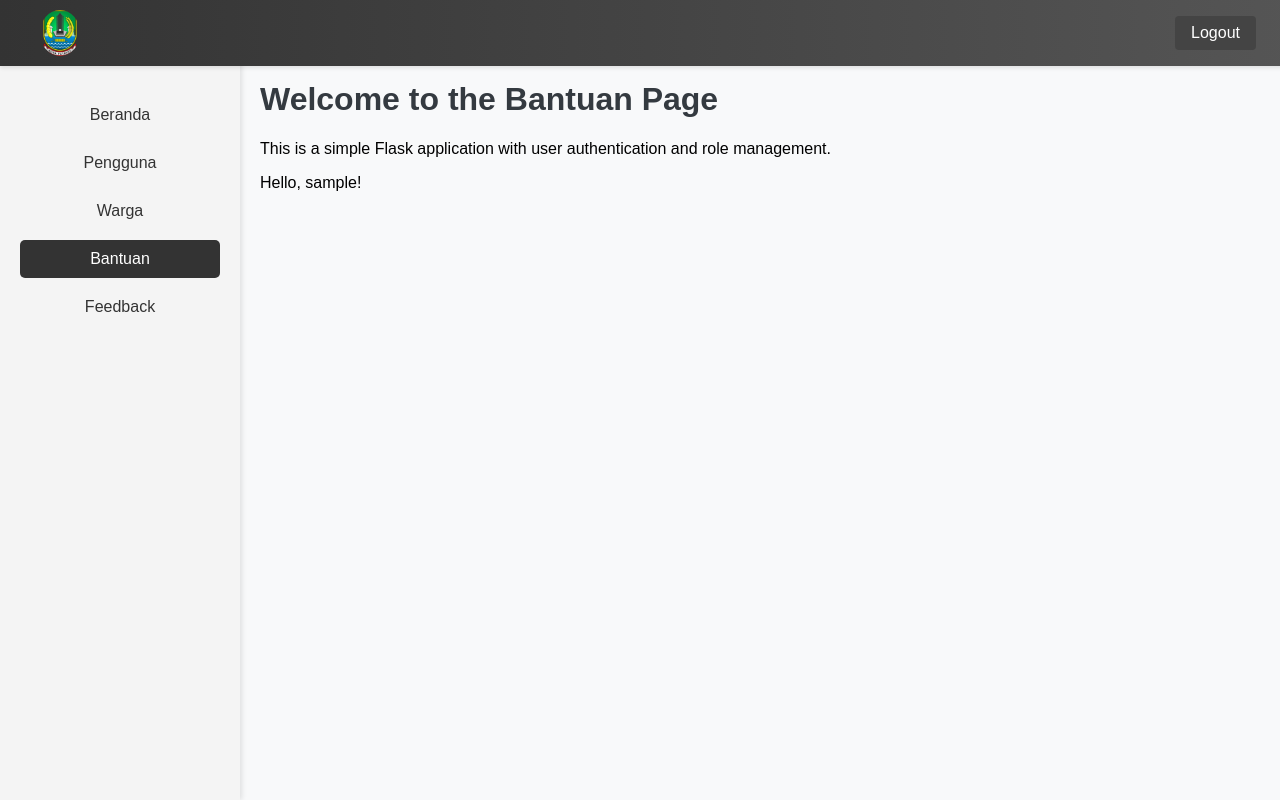
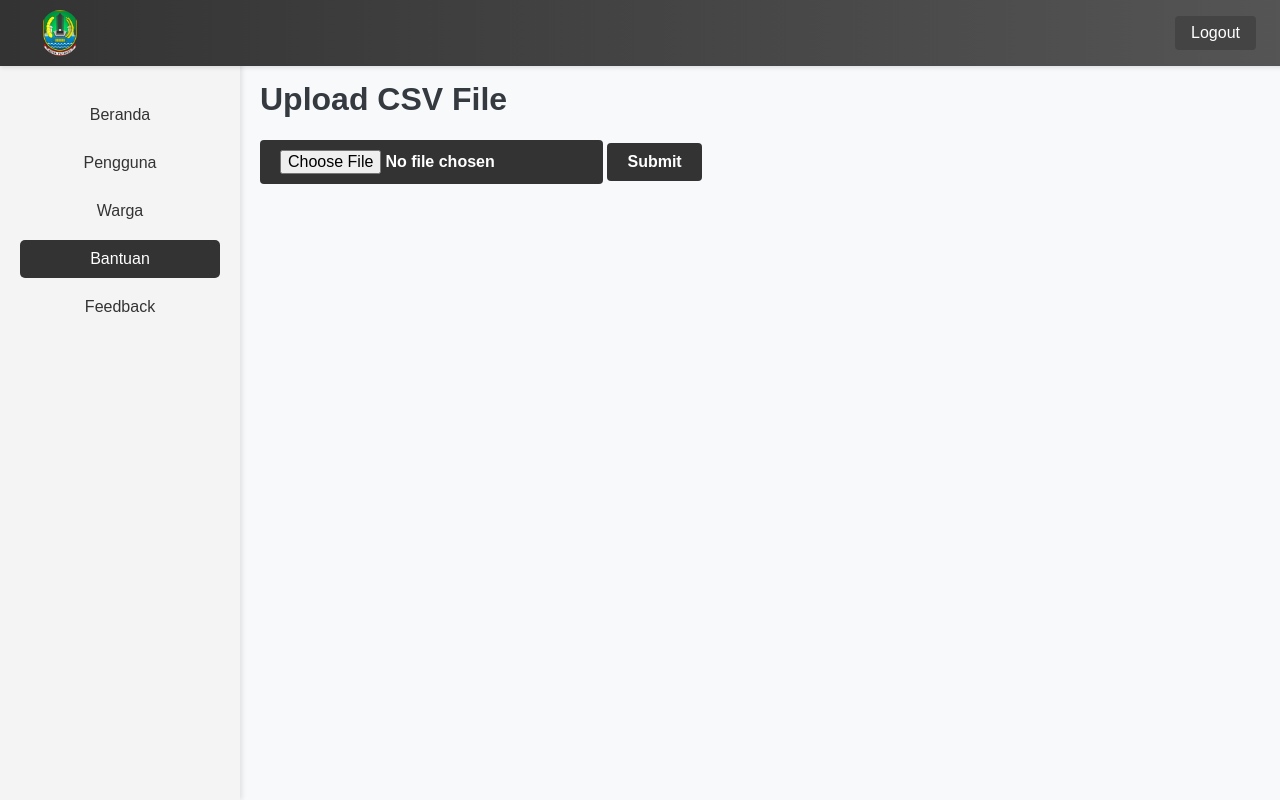
Before and after one commit to ahmdsen/Skripsi-hussein, a Flask app: page /assistance in a window 1280 px wide. Run offline with Flask 3, Linux system fonts and the light colour scheme; the visitor is signed in with stand-in values (Sample User, id 1).

Commit message:
data table bantuan

```diff
--- a/routes.py
+++ b/routes.py
@@ -9,6 +9,11 @@ from models import User, Citizen
 from forms import RegistrationForm, LoginForm
 from flask_login import login_user, current_user, logout_user, login_required
 from werkzeug.security import generate_password_hash, check_password_hash
+import pandas as pd
+from sklearn.model_selection import train_test_split
+from sklearn.preprocessing import LabelEncoder
+from sklearn.naive_bayes import CategoricalNB
+from sklearn.metrics import classification_report
 
 logging.basicConfig(level=logging.DEBUG)
 
@@ -183,3 +188,34 @@ def delete_user(id):
     db.session.commit()
     flash('User deleted successfully!', 'success')
     return redirect(url_for('users'))  # Redirect to a route where all users are listed
+
+@app.route('/upload', methods=['GET', 'POST'])
+def upload_file():
+    if request.method == 'POST':
+        # Check if the post request has the file part
+        if 'file' not in request.files:
+            flash('No file part', 'danger')
+            return redirect(request.url)
+        file = request.files['file']
+        # If user does not select file, browser also
+        # submit an empty part without filename
+        if file.filename == '':
+            flash('No selected file', 'danger')
+            return redirect(request.url)
+        if file and allowed_file(file.filename):
+            filename = secure_filename(file.filename)
+            file_path = os.path.join(app.config['UPLOAD_FOLDER'], filename)
+            file.save(file_path)
+            flash('File uploaded successfully', 'success')
+            table_data = process_csv_file(file_path)
+            print(table_data)
+            return render_template('assistance/assistance.html', table_data=table_data)
+    return render_template('assistance/assistance.html', table_data=None)
+
+def process_csv_file(file_path):
+    data = []
+    with open(file_path, 'r', newline='', encoding='utf-8-sig') as f:  # Use utf-8-sig for BOM handling
+        reader = csv.DictReader(f, delimiter=';')  # Specify delimiter as semicolon
+        for row in reader:
+            data.append(row)
+    return data
--- a/templates/assistance/assistance.html
+++ b/templates/assistance/assistance.html
@@ -1,10 +1,168 @@
 {% extends "base.html" %}
+
+{% block title %}
+Add Users - Warga Bansos App
+{% endblock %}
+
 {% block content %}
-    <h1>Welcome to the Bantuan Page</h1>
-    <p>This is a simple Flask application with user authentication and role management.</p>
-    {% if current_user.is_authenticated %}
-        <p>Hello, {{ current_user.username }}!</p>
-    {% else %}
-        <p>Please <a href="{{ url_for('login') }}">login</a> or <a href="{{ url_for('register') }}">register</a>.</p>
-    {% endif %}
+{% block styles %}
+<style>
+    .btn {
+        display: inline-block;
+        padding: 6px 12px;
+        margin-bottom: 0;
+        font-size: 14px;
+        font-weight: normal;
+        line-height: 1.42857143;
+        text-align: center;
+        white-space: nowrap;
+        vertical-align: middle;
+        cursor: pointer;
+        border: 1px solid transparent;
+        border-radius: 4px;
+        text-decoration: none;
+        margin-right: 5px;
+    }
+
+    .btn-primary {
+        color: #fff;
+        background-color: #333;
+        border-color: #333;
+    }
+
+    .btn-warning {
+        color: #fff;
+        background-color: #f0ad4e;
+        border-color: #eea236;
+    }
+
+    .btn-danger {
+        color: #fff;
+        background-color: #d9534f;
+        border-color: #d43f3a;
+    }
+
+    .table {
+        width: 100%;
+        margin-bottom: 20px;
+        border-collapse: collapse;
+        border: 1px solid #ddd;
+    }
+
+    .table th,
+    .table td {
+        padding: 12px;
+        line-height: 1.42857143;
+        vertical-align: top;
+        border: 1px solid #ddd;
+    }
+
+    .table th {
+        background-color: #333;
+        color: #fff;
+        text-align: left;
+        font-weight: bold;
+    }
+
+    .table tr:nth-child(even) {
+        background-color: #f9f9f9;
+    }
+
+    .table tr:hover {
+        background-color: #f1f1f1;
+    }
+
+    .actions {
+        white-space: nowrap;
+    }
+
+    .delete-form {
+        display: inline;
+    }
+
+    .delete-form button {
+        display: inline-block;
+        margin-bottom: 0;
+        font-size: 14px;
+        font-weight: normal;
+        line-height: 1.42857143;
+        text-align: center;
+        white-space: nowrap;
+        vertical-align: middle;
+        cursor: pointer;
+        border: 1px solid transparent;
+        border-radius: 4px;
+        text-decoration: none;
+        background-color: #d9534f;
+        border-color: #d43f3a;
+        color: #fff;
+    }
+
+    .btn-submit {
+        display: inline-block;
+        padding: 10px 20px;
+        font-size: 16px;
+        font-weight: bold;
+        color: #fff;
+        background-color: #333;
+        border: none;
+        border-radius: 4px;
+        cursor: pointer;
+        text-decoration: none;
+    }
+
+    .btn-submit:hover {
+        background-color: #555;
+    }
+</style>
 {% endblock %}
+
+<h1>Upload CSV File</h1>
+<form method="POST" enctype="multipart/form-data" action="{{ url_for('upload_file') }}">
+    <div class="form-group">
+        <input class="btn-submit" type="file" name="file" accept=".csv">
+        <button type="submit" class="btn-submit">Submit</button>
+    </div>
+</form>
+
+{% if table_data %}
+<h2>Uploaded Data</h2>
+<table>
+    <thead>
+        <tr>
+            <th>Nama</th>
+            <th>Jumlah Anggota</th>
+            <th>Status Rumah Tinggal</th>
+            <th>Status Pekerjaan</th>
+            <th>Pendapatan Gaji</th>
+            <th>Kondisi Rumah</th>
+            <th>Kelurahan</th>
+            <th>Bansos</th>
+        </tr>
+    </thead>
+    <tbody>
+        {% for row in table_data %}
+        <tr>
+            <td>{{ row['nama'] }}</td>
+            <td>{{ row['jumlah_anggota'] }}</td>
+            <td>{{ row['status_rumah_tinggal'] }}</td>
+            <td>{{ row['status_pekerjaan'] }}</td>
+            <td>{{ row['pendapatan_gaji'] }}</td>
+            <td>{{ row['kondisi_rumah'] }}</td>
+            <td>{{ row['kelurahan'] }}</td>
+            <td>{{ row['bansos'] }}</td>
+        </tr>
+        {% endfor %}
+    </tbody>
+</table>
+{% endif %}
+
+{% with messages = get_flashed_messages(with_categories=true) %}
+{% if messages %}
+{% for category, message in messages %}
+<div class="alert alert-{{ category }}">{{ message }}</div>
+{% endfor %}
+{% endif %}
+{% endwith %}
+
+{% endblock %}
```
